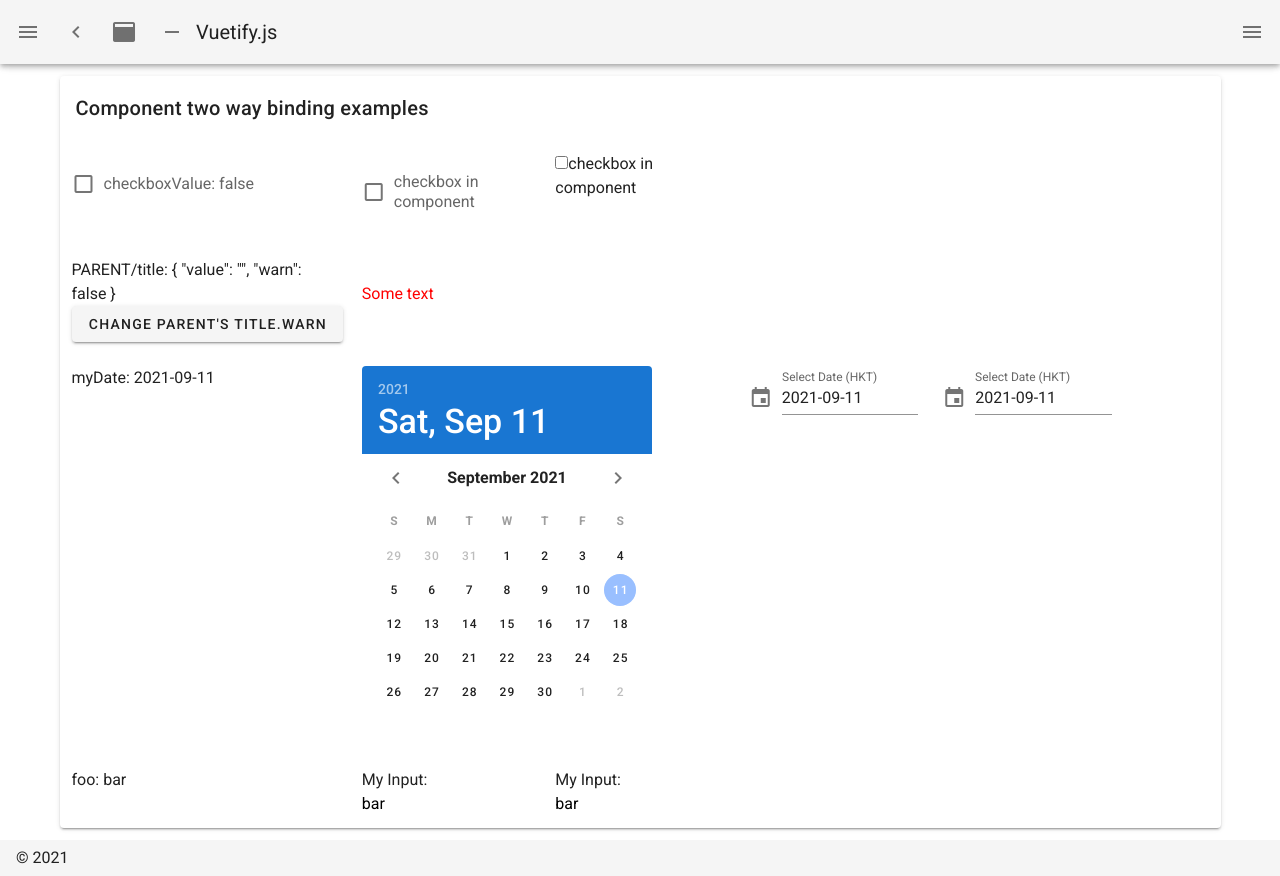
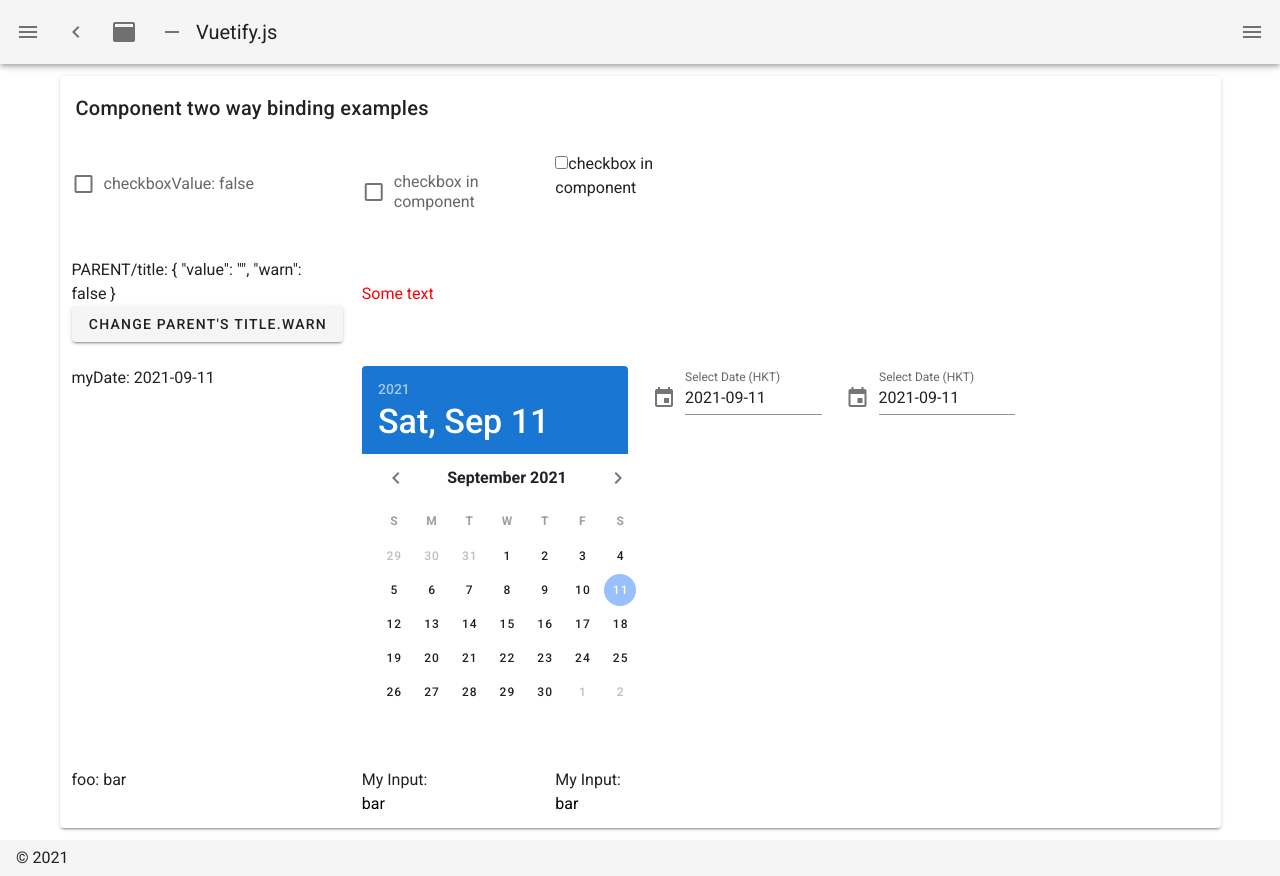
Before and after one commit to nonjosh/nuxt-vuetify-dev, a Nuxt app: page /binding in a window 1280 px wide. Built offline with nearby package versions, Linux system fonts and the light colour scheme.

Commit message:
update binding datepicker layout

```diff
--- a/pages/binding.vue
+++ b/pages/binding.vue
@@ -31,7 +31,7 @@
       </v-row>
       <v-row>
         <v-col cols="12" lg="3">myDate: {{ myDate }}</v-col>
-        <v-col cols="12" lg="4"> <my-date-picker v-model="myDate" /></v-col>
+        <v-col cols="12" lg="3"> <my-date-picker v-model="myDate" /></v-col>
         <v-col cols="12" lg="2">
           <my-date-picker-menu v-model="myDate"
         /></v-col>
```
